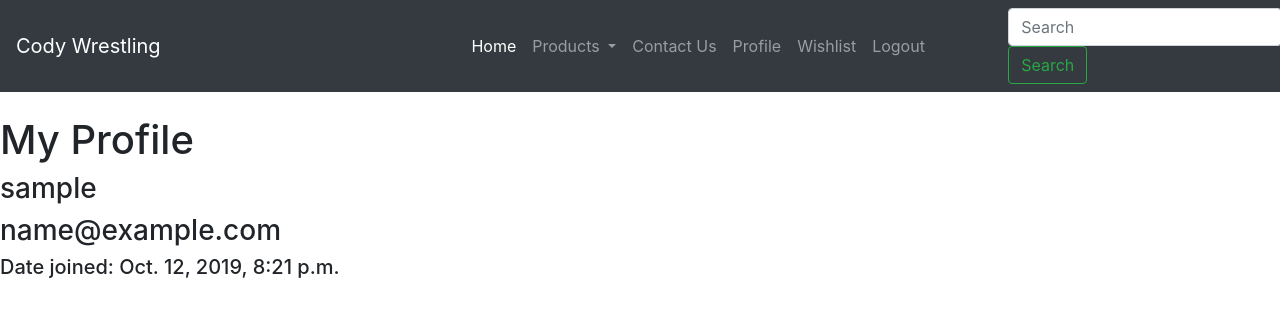
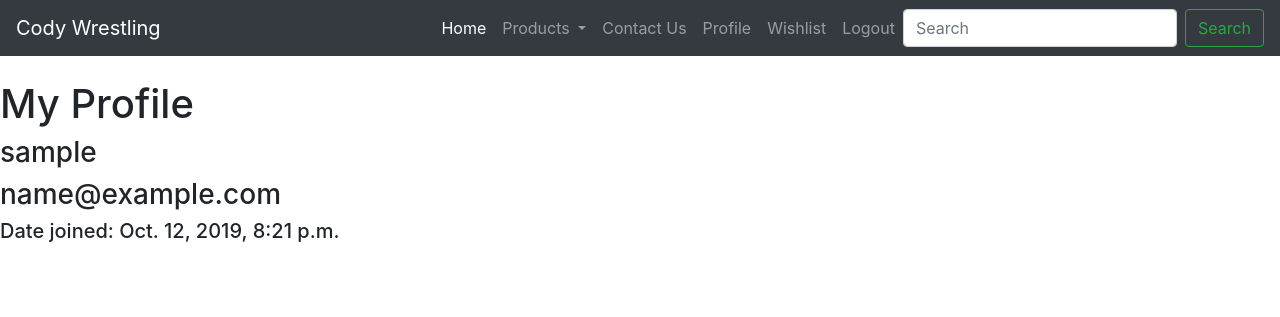
Before and after one commit to Chrisss09/cody-wrestling, a Django app: page /accounts/profile/ in a window 1280 px wide. Shown: the top 317 px of the page. Run offline with Django 3.2, Linux system fonts and the light colour scheme; the visitor is signed in with stand-in values (Sample User, id 1); data comes from the database, SQL or seed files in the repository; some libraries are stand-ins or nearby versions.

Commit message:
Fixed styling issue with search box

```diff
--- a/templates/base.html
+++ b/templates/base.html
@@ -29,7 +29,7 @@
                 <span class="navbar-toggler-icon"></span>
             </button>
             {% if user.is_authenticated %}
-            <div class="collapse navbar-collapse" id="navbarSupportedContent">
+            <form class="collapse navbar-collapse" id="navbarSupportedContent">
                 <ul class="navbar-nav ml-auto">
                     <li class="nav-item active">
                         <a class="nav-link" href="{% url 'home' %}">Home</a>
@@ -57,11 +57,9 @@
                         <a class="nav-link" href="{% url 'logout' %}">Logout</a>
                     </li>
                 </ul>
-                <div class='row'>
-                    <form class="form-inline my-2 my-lg-0">
-                        <input class="form-control mr-sm-2" type="search" placeholder="Search" aria-label="Search">
-                        <button class="btn btn-outline-success my-2 my-sm-0" type="submit">Search</button>
-                    </form>
+                <div class="form-inline my-2 my-lg-0">
+                    <input class="form-control mr-sm-2" type="search" placeholder="Search" aria-label="Search">
+                    <button class="btn btn-outline-success my-2 my-sm-0" type="submit">Search</button>
                 </div>
             </div>
             {% else %}
@@ -87,11 +85,9 @@
                         <a class="nav-link" href="{% url 'login' %}">Login</a>
                     </li>
                 </ul>
-                <div class='row'>
-                    <form class="form-inline my-2 my-lg-0">
-                        <input class="form-control mr-sm-2" type="search" placeholder="Search" aria-label="Search">
-                        <button class="btn btn-outline-success my-2 my-sm-0" type="submit">Search</button>
-                    </form>
+                <div class="form-inline my-2 my-lg-0">
+                    <input class="form-control mr-sm-2" type="search" placeholder="Search" aria-label="Search">
+                    <button class="btn btn-outline-success my-2 my-sm-0" type="submit">Search</button>
                 </div>
             </div>
             {% endif %}
```
